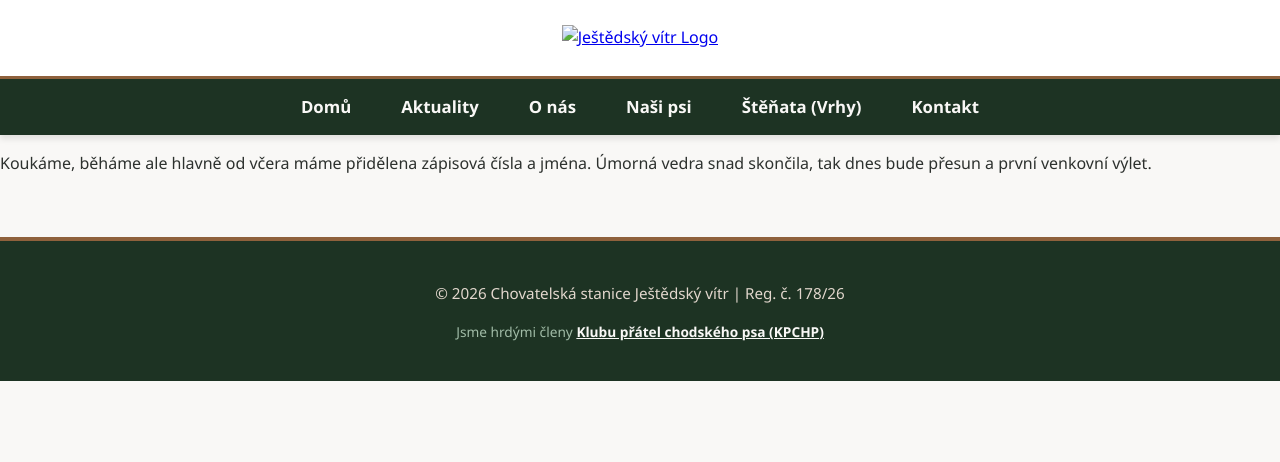
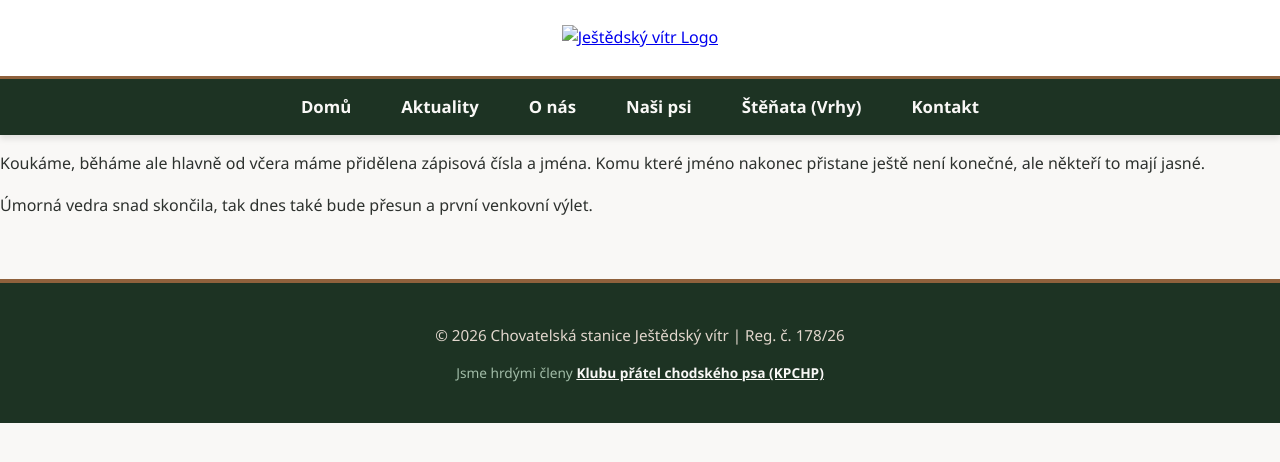
Before and after one commit to Ota-Vr/Jestedsky-vitr, a Jekyll site: the page built from _posts/2026-08-07-20-den.md, in a window 1280 px wide. Shown: the top 462 px of the page. Built offline with Jekyll 4.4.1, drawn with Linux system fonts in a browser that asks for light colours; a script that is not in the unit is left out.

Commit message:
Update Aktuality (Deníček) “2026-08-07-20-den” - Cikita z Maleho udoli <jestedsky.vitr@gmail.com> via DecapBridge

```diff
--- a/_posts/2026-08-07-20-den.md
+++ b/_posts/2026-08-07-20-den.md
@@ -6,4 +6,6 @@ gallery:
   - images/web/20260808_090353.jpg
   - images/web/20260807_162723.jpg
 ---
-Koukáme, běháme ale hlavně od včera máme přidělena zápisová čísla a jména. Úmorná vedra snad skončila, tak dnes bude přesun a první venkovní výlet.
+Koukáme, běháme ale hlavně od včera máme přidělena zápisová čísla a jména. Komu které jméno nakonec přistane ještě není konečné, ale někteří to mají jasné.
+
+Úmorná vedra snad skončila, tak dnes také bude přesun a první venkovní výlet.
```
